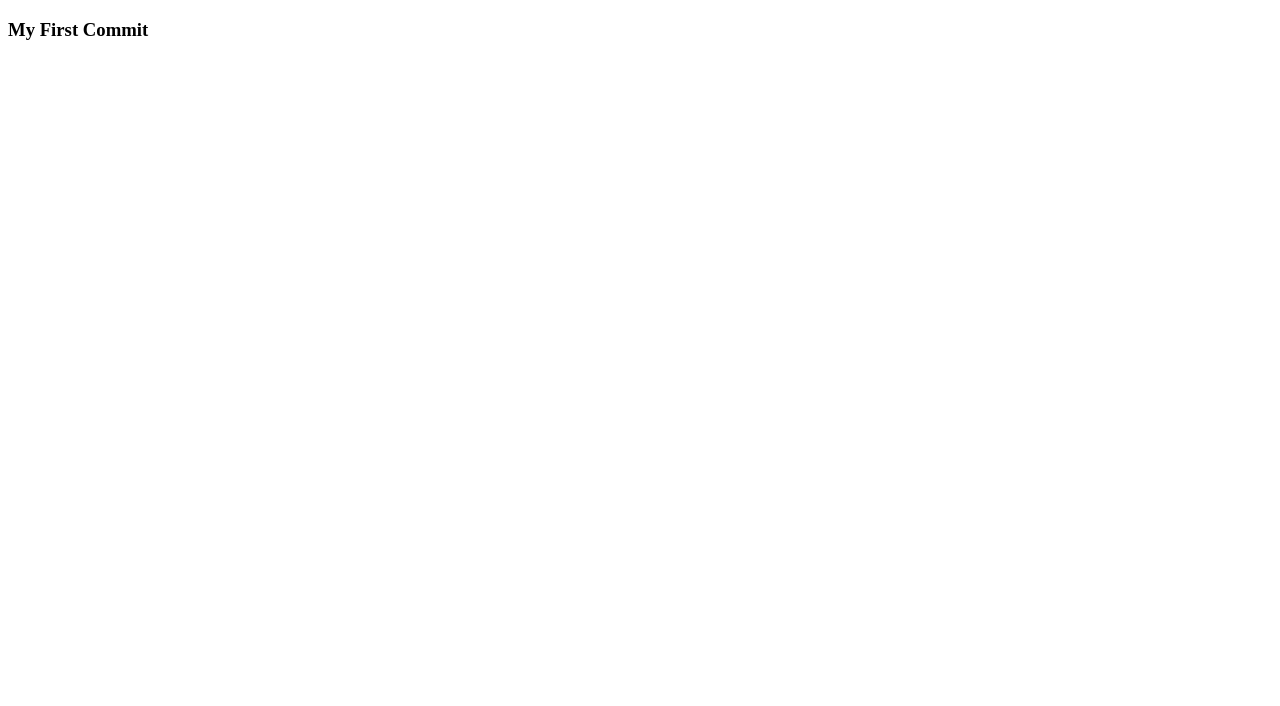
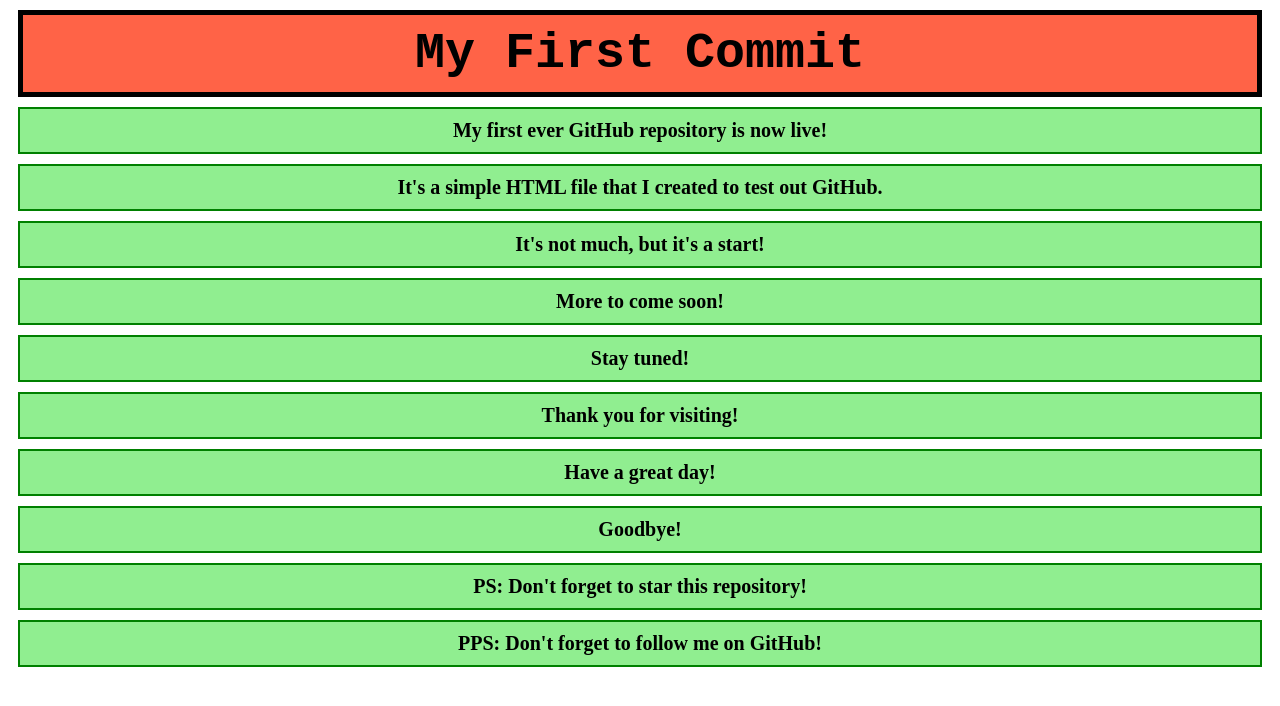
Before and after one commit to al-aminpatowary1038/my-first-GitHub-repo, a plain HTML site: page index.html in a window 1280 px wide. Drawn offline with Linux system fonts and the light colour scheme.

Commit message:
Add my paragraph on github

```diff
--- /dev/null
+++ b/CSS/styles.css
@@ -0,0 +1,24 @@
+h3{
+    background-color: tomato;
+    padding: 10px;
+    border: 5px solid black;
+    margin: 10px;
+    color : black;
+    text-align: center;
+    text-decoration: wavy;
+    font-size: 50px;
+    font-family: 'Courier New', Courier, monospace;
+    font-weight: bold;
+}
+p{
+    background-color: lightgreen;
+    background;
+    padding: 10px;
+    margin: 10px;
+    color: black;
+   border :2px solid green;
+    font-size: 20px;
+    font-weight: bolder;
+    font-family: 'Times New Roman', Times, serif;
+    text-align: center;
+}
--- a/index.html
+++ b/index.html
@@ -3,9 +3,20 @@
 <head>
     <meta charset="UTF-8">
     <meta name="viewport" content="width=device-width, initial-scale=1.0">
+    <link rel="stylesheet" href="CSS/styles.css">
     <title>My First Ever GitHub Repository</title>
 </head>
 <body>
     <h3>My First Commit</h3>
+    <p>My first ever GitHub repository is now live!</p>
+    <p>It's a simple HTML file that I created to test out GitHub.</p>
+    <p>It's not much, but it's a start!</p>
+    <p>More to come soon!</p>
+    <p>Stay tuned!</p>
+    <p>Thank you for visiting!</p>
+    <p>Have a great day!</p>
+    <p>Goodbye!</p>
+    <p>PS: Don't forget to star this repository!</p>
+    <p>PPS: Don't forget to follow me on GitHub!</p>
 </body>
 </html>
```
